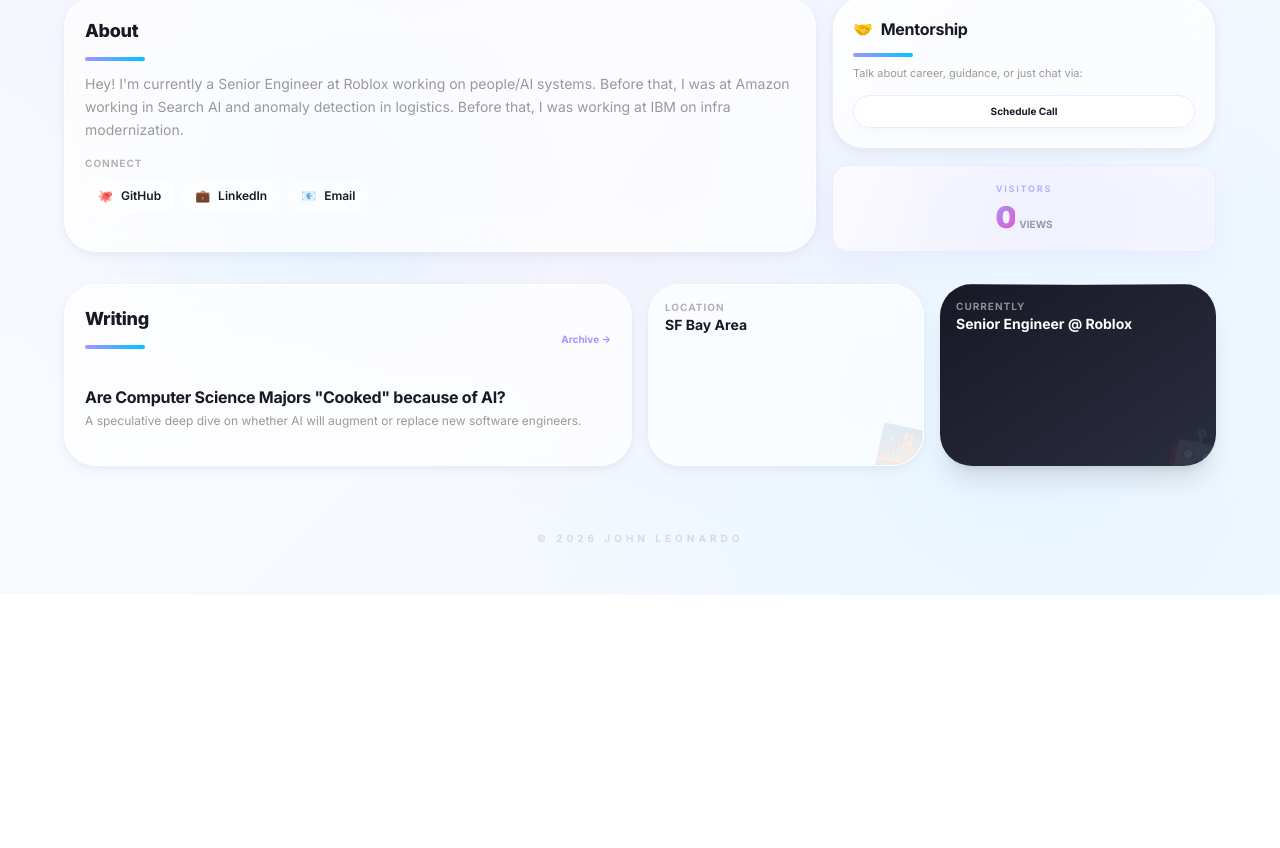
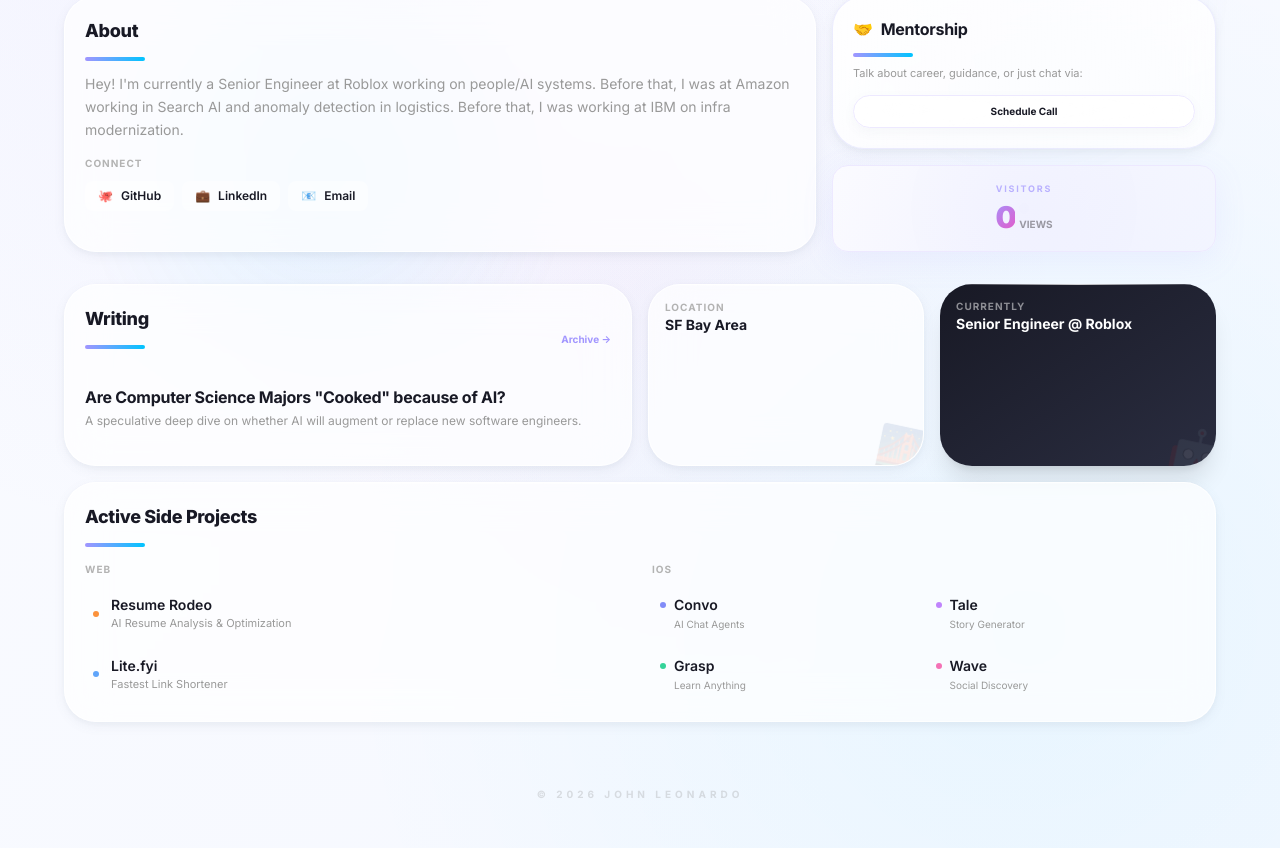
Before and after one commit to jdleo/jdleo-me-latest, a Next.js app: page / in a window 1280 px wide. Shown: the part 278-1126 px from the top of the page. Before the commit the page ends 873 px from the top, so only its background shows below. Built offline with nearby package versions, Linux system fonts and the light colour scheme; no server answers; the database is empty.

Commit message:
feat: Add referral parameters to external links and introduce an "Active Side Projects" section with new project listings.

```diff
--- a/src/app/constants/strings.ts
+++ b/src/app/constants/strings.ts
@@ -41,7 +41,7 @@ export const strings = {
             images: ['/og-image.png'],
         },
     },
-    LINKEDIN_URL: 'https://linkedin.com/in/jdleo',
-    GITHUB_URL: 'https://github.com/jdleo',
+    LINKEDIN_URL: 'https://linkedin.com/in/jdleo?ref=jdleo.me',
+    GITHUB_URL: 'https://github.com/jdleo?ref=jdleo.me',
     EMAIL: 'j@jdleo.me',
 } as const;
--- a/src/app/page.tsx
+++ b/src/app/page.tsx
@@ -132,7 +132,7 @@ export default function Home() {
                                         Talk about career, guidance, or just chat via:
                                     </p>
                                     <a
-                                        href='https://calendly.com/jleonardo-roblox'
+                                        href='https://calendly.com/jleonardo-roblox?ref=jdleo.me'
                                         target='_blank'
                                         className='btn btn-secondary w-full py-2 text-[10px] font-bold border-[var(--purple-2)]'
                                     >
@@ -193,6 +193,76 @@ export default function Home() {
                                 </div>
                             </div>
                         </div>
+
+                        {/* Active Side Projects - Compact & Themed */}
+                        <div className='lg:col-span-12'>
+                            <div className='card'>
+                                <h2 className='text-lg mb-4 text-[#181925]'>Active Side Projects</h2>
+
+                                <div className='grid grid-cols-1 md:grid-cols-2 gap-6'>
+                                    {/* Web Apps */}
+                                    <div>
+                                        <h3 className='text-[10px] font-bold uppercase tracking-widest text-subtle mb-3'>Web</h3>
+                                        <div className='grid grid-cols-1 gap-2'>
+                                            <a
+                                                href='https://resume.rodeo?ref=jdleo.me'
+                                                target='_blank'
+                                                className='flex items-center justify-between p-2 rounded hover:bg-black/[0.02] transition-colors group'
+                                            >
+                                                <div className='flex items-center gap-3'>
+                                                    <div className='w-1.5 h-1.5 rounded-full bg-orange-400' />
+                                                    <div>
+                                                        <div className='text-sm font-semibold text-[#181925]'>Resume Rodeo</div>
+                                                        <div className='text-[11px] text-muted'>AI Resume Analysis & Optimization</div>
+                                                    </div>
+                                                </div>
+                                                <span className='text-[10px] font-bold text-muted group-hover:text-[var(--purple-4)] transition-colors opacity-0 group-hover:opacity-100'>VISIT</span>
+                                            </a>
+                                            <a
+                                                href='https://lite.fyi?ref=jdleo.me'
+                                                target='_blank'
+                                                className='flex items-center justify-between p-2 rounded hover:bg-black/[0.02] transition-colors group'
+                                            >
+                                                <div className='flex items-center gap-3'>
+                                                    <div className='w-1.5 h-1.5 rounded-full bg-blue-400' />
+                                                    <div>
+                                                        <div className='text-sm font-semibold text-[#181925]'>Lite.fyi</div>
+                                                        <div className='text-[11px] text-muted'>Fastest Link Shortener</div>
+                                                    </div>
+                                                </div>
+                                                <span className='text-[10px] font-bold text-muted group-hover:text-[var(--purple-4)] transition-colors opacity-0 group-hover:opacity-100'>VISIT</span>
+                                            </a>
+                                        </div>
+                                    </div>
+
+                                    {/* iOS Apps */}
+                                    <div>
+                                        <h3 className='text-[10px] font-bold uppercase tracking-widest text-subtle mb-3'>iOS</h3>
+                                        <div className='grid grid-cols-2 gap-2'>
+                                            {[
+                                                { name: 'Convo', desc: 'AI Chat Agents', url: 'https://apps.apple.com/us/app/convo-ai-chat-agents/id6753784349?ref=jdleo.me', color: 'bg-indigo-400' },
+                                                { name: 'Tale', desc: 'Story Generator', url: 'https://apps.apple.com/us/app/tale-ai-story-generator/id6753922553?ref=jdleo.me', color: 'bg-purple-400' },
+                                                { name: 'Grasp', desc: 'Learn Anything', url: 'https://apps.apple.com/us/app/grasp-learn-anything-with-ai/id6754008830?ref=jdleo.me', color: 'bg-emerald-400' },
+                                                { name: 'Wave', desc: 'Social Discovery', url: 'https://apps.apple.com/us/app/wave-meet-friends-chat/id6754500401?ref=jdleo.me', color: 'bg-pink-400' },
+                                            ].map((app) => (
+                                                <a
+                                                    key={app.name}
+                                                    href={app.url}
+                                                    target='_blank'
+                                                    className='p-2 rounded hover:bg-black/[0.02] transition-colors group'
+                                                >
+                                                    <div className='flex items-center gap-2 mb-0.5'>
+                                                        <div className={`w-1.5 h-1.5 rounded-full ${app.color}`} />
+                                                        <span className='text-sm font-semibold text-[#181925]'>{app.name}</span>
+                                                    </div>
+                                                    <div className='text-[10px] text-muted pl-3.5'>{app.desc}</div>
+                                                </a>
+                                            ))}
+                                        </div>
+                                    </div>
+                                </div>
+                            </div>
+                        </div>
                     </div>
                 </div>
 
```
